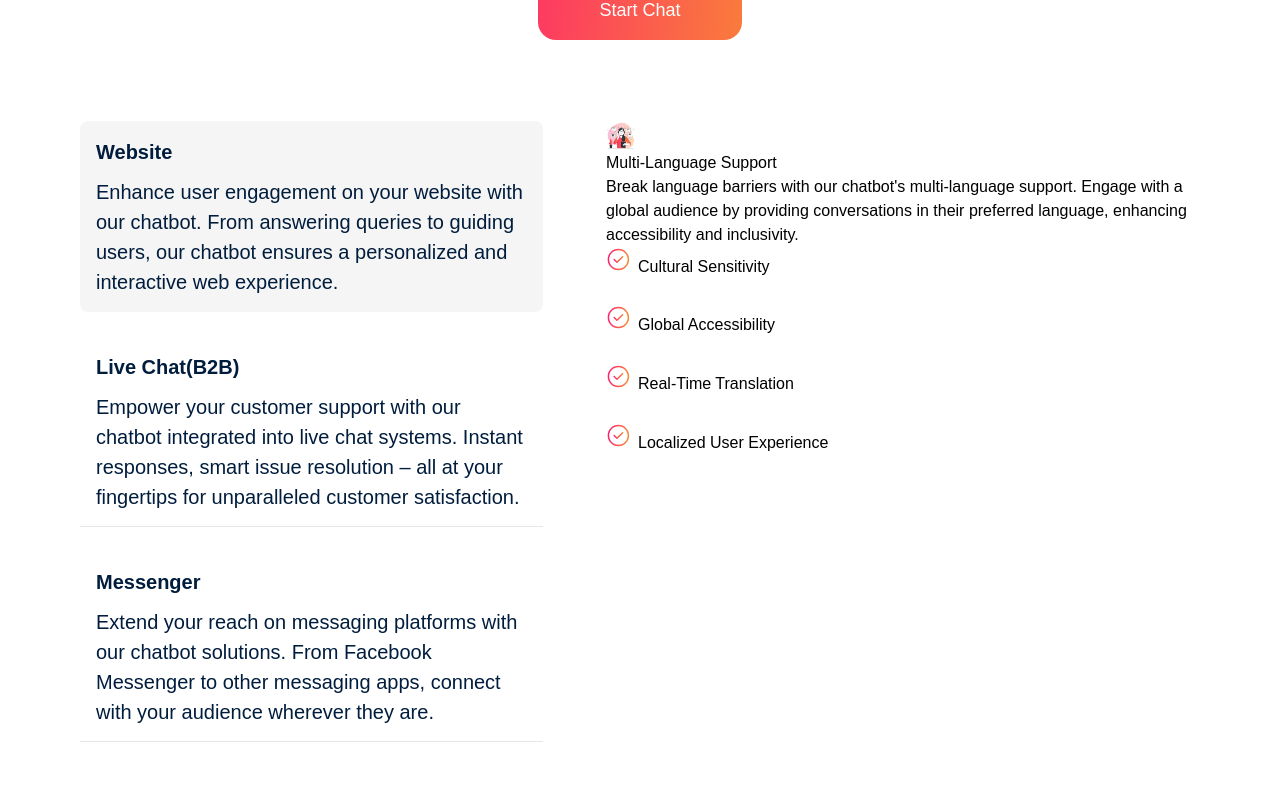
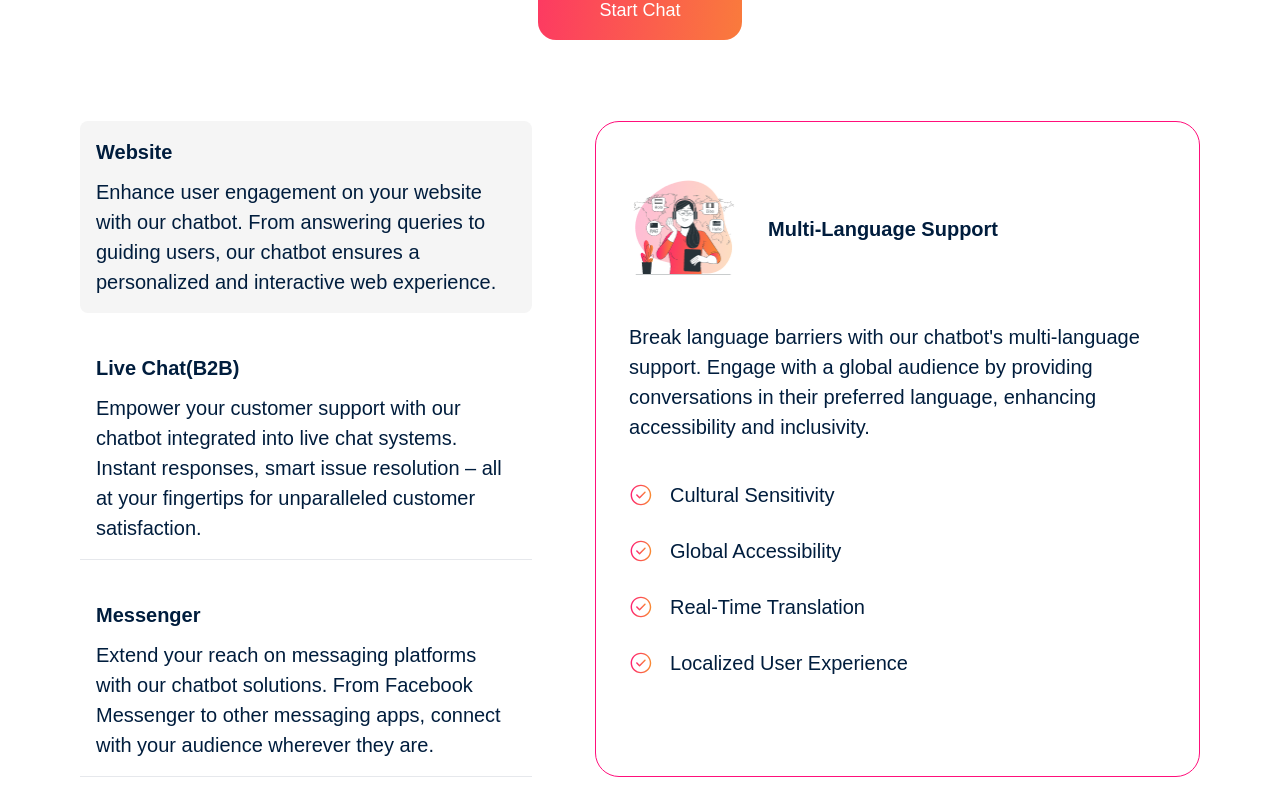
Before and after one commit to MichealCodez/echobot, a React (Vite) app: page / in a window 1280 px wide. Shown: the part 1189-1980 px from the top of the page. Built offline with nearby package versions, Linux system fonts and the light colour scheme; a web font is replaced by a local one.

Commit message:
finished stay connected section

```diff
--- a/src/sections/Hero.jsx
+++ b/src/sections/Hero.jsx
@@ -14,7 +14,7 @@ const Hero = () => {
             enjoyable. Start chatting now and discover the power of AI at your
             fingertips!
           </p>
-          <div className="flex gap-[30px] mt-2">
+          <div className="flex gap-[30px] mt-2 max-md:flex-col">
             <Button />
             <Button text={"See  how its works"} color={"bg-secondary"} />
           </div>
@@ -24,7 +24,7 @@ const Hero = () => {
           alt="Brown Robot"
           width={500}
           height={500}
-          className="max-w-[822px] h-[822px] mt-5 mr-5"
+          className="max-w-[822px] h-[822px] mt-5 mr-5 max-md:w-[350px] max-md:h-[600px]"
         />
       </div>
     </div>
--- a/src/sections/StayConnected.jsx
+++ b/src/sections/StayConnected.jsx
@@ -16,10 +16,13 @@ const StayConnected = () => {
         </p>
         <Button />
       </div>
-      <div className="flex gap-[63px] mt-[81px]">
+      <div className="flex gap-[63px] mt-[81px] max-md:flex-col">
         <div className="flex flex-col gap-[24px]">
           {details.map((value) => (
-            <div className="flex flex-col border-solid border-b border-[[#E6E8EC]] w-[463px] h-[191px] p-[16px] items-start gap-[10px] first:rounded-[8px] first:bg-[#F5F5F5] first:border-none">
+            <div
+              key={value.title}
+              className="flex flex-col border-solid border-b border-[#E6E8EC] max-w-[463px] min-h-[191px] p-[16px] items-start gap-[10px] first:rounded-[8px] first:bg-[#F5F5F5] first:border-none"
+            >
               <h6 className="text-[20px] font-bold leading-[150%] text-secondary">
                 {value.title}
               </h6>
@@ -29,26 +32,38 @@ const StayConnected = () => {
             </div>
           ))}
         </div>
-        <div>
-          <div>
+        <div className="flex flex-col gap-[38px] max-w-[615px] max-h[622px] rounded-[24px] border border-[#FF0F7B] pt-[52px] px-[33px] pb-[72px]">
+          <div className="inline-flex items-center gap-[29px]">
             <img
               src={language}
               alt="Multi language Image"
               width={30}
               height={30}
+              className="w-[110px] h-[110px]"
             />
-            <h6>Multi-Language Support</h6>
+            <h6 className="text-[20px] font-bold leading-[150%] text-secondary">
+              Multi-Language Support
+            </h6>
           </div>
-          <p>
+          <p className="max-w-[550px] text-[20px] font-normal leading-[150%] text-secondary">
             Break language barriers with our chatbot's multi-language support.
             Engage with a global audience by providing conversations in their
             preferred language, enhancing accessibility and inclusivity.
           </p>
-          <ul className="ul-img flex flex-col gap-[26px]">
+          <div className="ul-img flex flex-col gap-[26px] justify-center">
             {multiLang.map((value) => (
-              <li key={value}>{value}</li>
+              <div key={value} className="flex gap-[17px] items-center">
+                <img
+                  src={tickCircle}
+                  alt="Tick Circle"
+                  className="max-w-[24px] max-h-[24px]"
+                />
+                <p className="text-[20px] font-normal leading-[150%] text-secondary">
+                  {value}
+                </p>
+              </div>
             ))}
-          </ul>
+          </div>
         </div>
       </div>
     </div>
```
